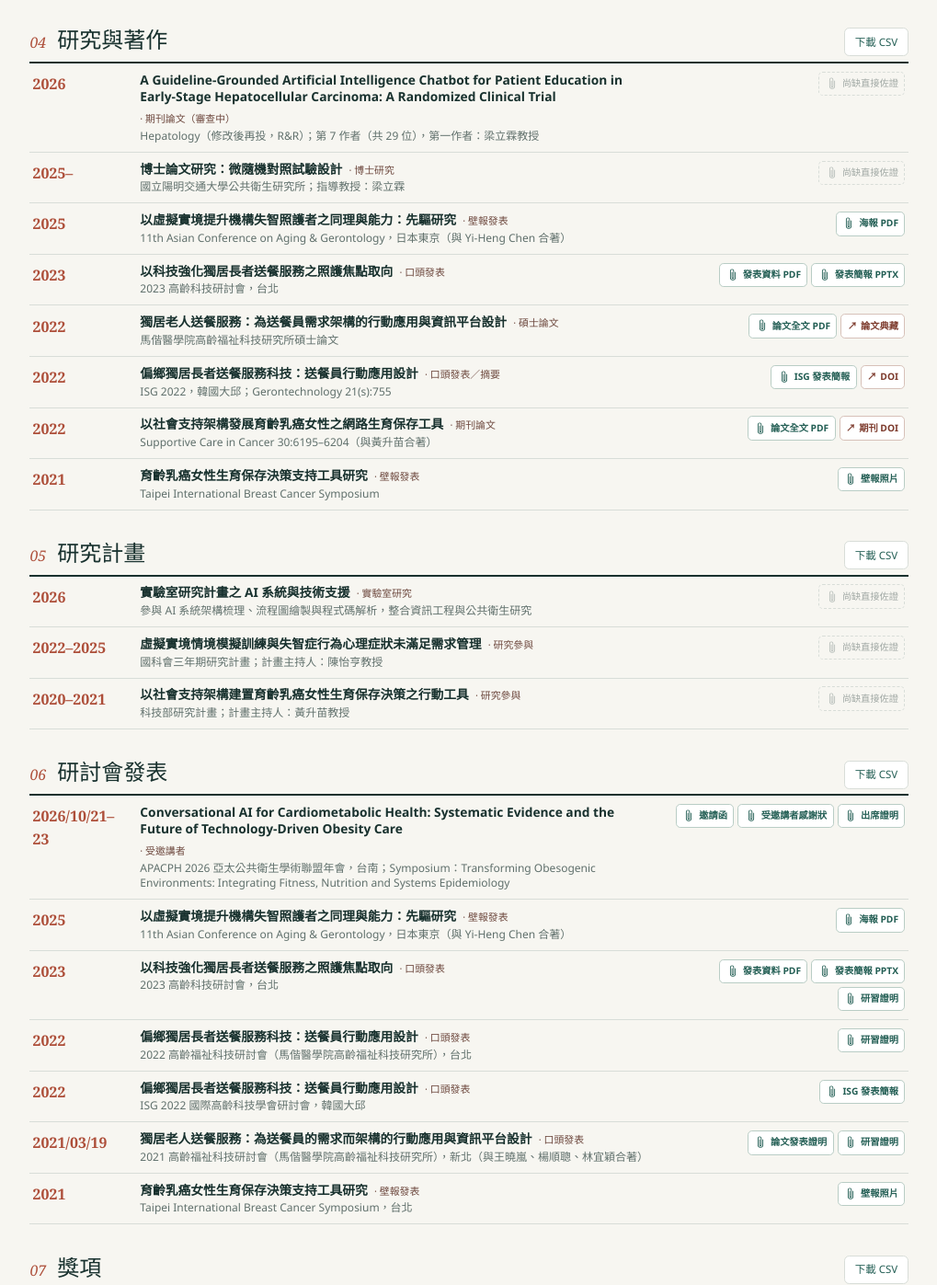
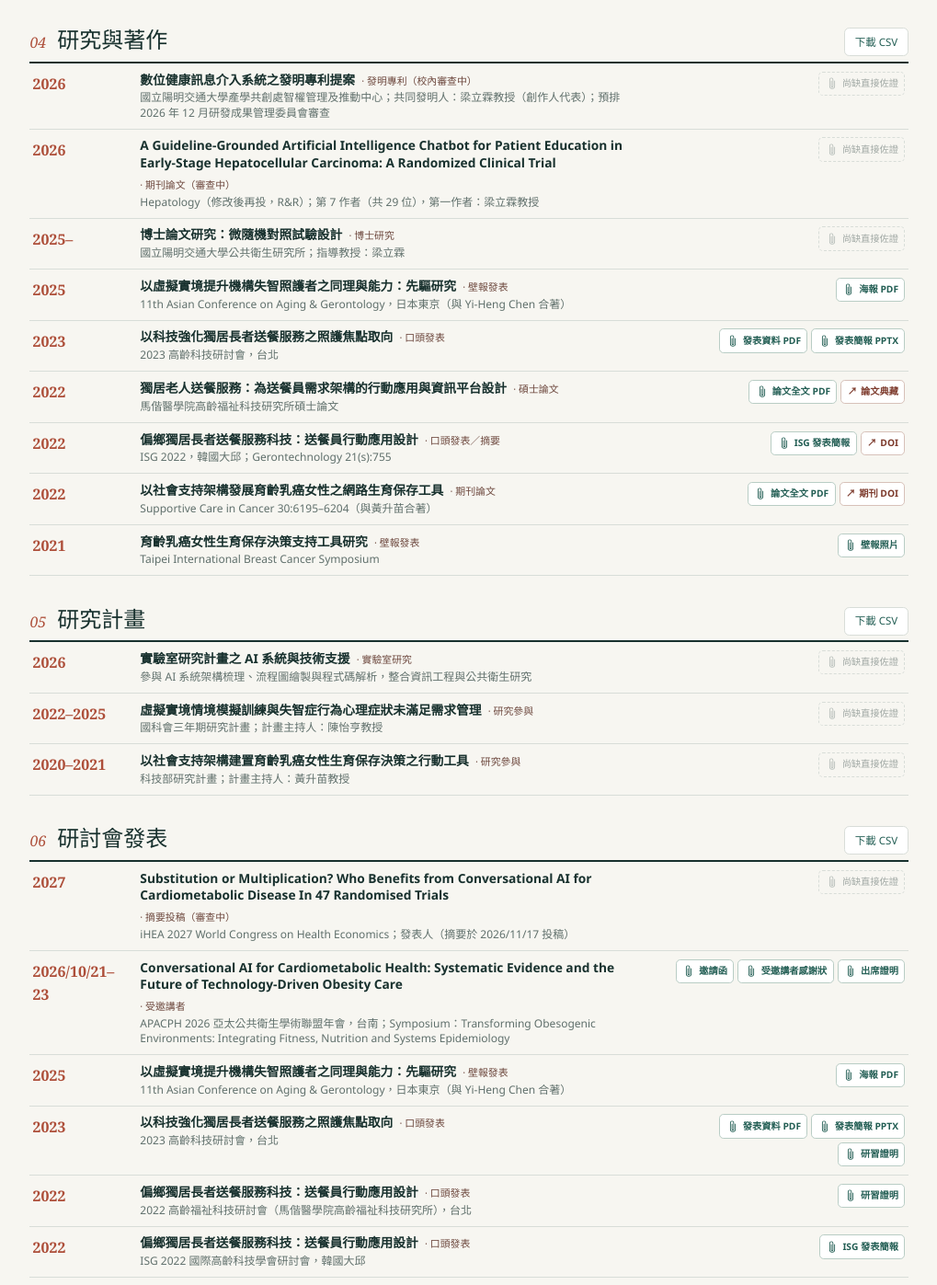
Before and after one commit to csy23658/aria-chang-profile, a plain HTML site: page index.html in a window 1280 px wide. Shown: the part 1403-2800 px from the top of the page at 92% size, without its empty margins (254-1273 px from the left). Drawn offline with Linux system fonts and the light colour scheme.

Commit message:
履歷更新 2026/11/23：新增發明專利提案（校內審查中）與 iHEA 2027 摘要投稿
Co-Authored-By: Claude Opus 5.5 <noreply@anthropic.com>
Claude-Session: https://claude.ai/code/session_01HxqPVr73AaoCctpu5tADdp

```diff
--- a/data/profile.js
+++ b/data/profile.js
@@ -1,5 +1,5 @@
 window.PROFILE_DATA = {
-  lastUpdated: "2026-10-25",
+  lastUpdated: "2026-11-23",
   frontMatter: {
     position: { zh: "博士班研究生", en: "PhD Student" },
     affiliation: { zh: "國立陽明交通大學 醫學院公共衛生研究所", en: "Institute of Public Health, College of Medicine, National Yang Ming Chiao Tung University" },
@@ -67,6 +67,7 @@ window.PROFILE_DATA = {
       id: "research",
       title: { zh: "研究與著作", en: "Research & Publications" },
       items: [
+        { date: "2026", title: { zh: "數位健康訊息介入系統之發明專利提案", en: "Invention Patent Proposal: Digital Health Messaging Intervention System" }, organization: { zh: "國立陽明交通大學產學共創處智權管理及推動中心；共同發明人：梁立霖教授（創作人代表）；預排 2026 年 12 月研發成果管理委員會審查", en: "IP Management Center, Office of Industry-Academia Innovation, National Yang Ming Chiao Tung University; co-inventor: Prof. Li-Lin Liang (representative inventor); scheduled for university IP committee review, December 2026" }, type: { zh: "發明專利（校內審查中）", en: "Invention patent (under university review)" }, missingEvidence: true },
         { date: "2026", title: { zh: "A Guideline-Grounded Artificial Intelligence Chatbot for Patient Education in Early-Stage Hepatocellular Carcinoma: A Randomized Clinical Trial", en: "A Guideline-Grounded Artificial Intelligence Chatbot for Patient Education in Early-Stage Hepatocellular Carcinoma: A Randomized Clinical Trial" }, organization: { zh: "Hepatology（修改後再投，R&R）；第 7 作者（共 29 位），第一作者：梁立霖教授", en: "Hepatology (revise and resubmit, R&R); 7th of 29 authors; first author: Prof. Li-Lin Liang" }, type: { zh: "期刊論文（審查中）", en: "Journal article (under review)" }, missingEvidence: true },
         { date: "2025–", title: { zh: "博士論文研究：微隨機對照試驗設計", en: "Doctoral Research: Micro-Randomized Trial Design" }, organization: { zh: "國立陽明交通大學公共衛生研究所；指導教授：梁立霖", en: "Institute of Public Health, National Yang Ming Chiao Tung University; Advisor: Prof. Li-Lin Liang" }, type: { zh: "博士研究", en: "Doctoral research" }, missingEvidence: true },
         { date: "2025", title: { zh: "以虛擬實境提升機構失智照護者之同理與能力：先驅研究", en: "Enhancing Formal Caregiver Empathy and Competence in Institutional Dementia Care Through Virtual Reality: A Pilot Study" }, organization: { zh: "11th Asian Conference on Aging & Gerontology，日本東京（與 Yi-Heng Chen 合著）", en: "11th Asian Conference on Aging & Gerontology, Tokyo (with Yi-Heng Chen)" }, type: { zh: "壁報發表", en: "Poster" }, evidence: [{ label: { zh: "海報 PDF", en: "Poster PDF" }, url: "https://drive.google.com/file/d/1IJNuBmeYl2xRe1iIikp_2ZbxEo9MeCW9/view" }] },
@@ -89,6 +90,7 @@ window.PROFILE_DATA = {
     {
       id: "conferences", title: { zh: "研討會發表", en: "Conference Presentations" },
       items: [
+        { date: "2027", title: { zh: "Substitution or Multiplication? Who Benefits from Conversational AI for Cardiometabolic Disease In 47 Randomised Trials", en: "Substitution or Multiplication? Who Benefits from Conversational AI for Cardiometabolic Disease In 47 Randomised Trials" }, organization: { zh: "iHEA 2027 World Congress on Health Economics；發表人（摘要於 2026/11/17 投稿）", en: "iHEA 2027 World Congress on Health Economics; presenter (abstract submitted 17 Nov 2026)" }, type: { zh: "摘要投稿（審查中）", en: "Abstract (under review)" }, missingEvidence: true },
         { date: "2026/10/21–23", title: { zh: "Conversational AI for Cardiometabolic Health: Systematic Evidence and the Future of Technology-Driven Obesity Care", en: "Conversational AI for Cardiometabolic Health: Systematic Evidence and the Future of Technology-Driven Obesity Care" }, organization: { zh: "APACPH 2026 亞太公共衛生學術聯盟年會，台南；Symposium：Transforming Obesogenic Environments: Integrating Fitness, Nutrition and Systems Epidemiology", en: "APACPH 2026 Conference, Tainan, Taiwan; Symposium: Transforming Obesogenic Environments: Integrating Fitness, Nutrition and Systems Epidemiology" }, type: { zh: "受邀講者", en: "Invited Speaker" }, evidence: [{ label: { zh: "邀請函", en: "Invitation letter" }, url: "https://drive.google.com/file/d/1lQ63ADnzOr0CwxFpXutAzSe7LdhAawtg/view" }, { label: { zh: "受邀講者感謝狀", en: "Certificate of Appreciation (Invited Speaker)" }, url: "https://drive.google.com/file/d/1mMyvAA0H0eUyCsCFoXW6KRqA2lMd-36d/view" }, { label: { zh: "出席證明", en: "Certificate of Attendance" }, url: "https://drive.google.com/file/d/1nnjpNGnzK2TfawSD6E3zL8o7dg_WoEp5/view" }] },
         { date: "2025", title: { zh: "以虛擬實境提升機構失智照護者之同理與能力：先驅研究", en: "Enhancing Formal Caregiver Empathy and Competence in Institutional Dementia Care Through Virtual Reality: A Pilot Study" }, organization: { zh: "11th Asian Conference on Aging & Gerontology，日本東京（與 Yi-Heng Chen 合著）", en: "11th Asian Conference on Aging & Gerontology, Tokyo, Japan (with Yi-Heng Chen)" }, type: { zh: "壁報發表", en: "Poster" }, evidence: [{ label: { zh: "海報 PDF", en: "Poster PDF" }, url: "https://drive.google.com/file/d/1IJNuBmeYl2xRe1iIikp_2ZbxEo9MeCW9/view" }] },
         { date: "2023", title: { zh: "以科技強化獨居長者送餐服務之照護焦點取向", en: "Technology-enhanced care focus approach to meal delivery for solitary seniors" }, organization: { zh: "2023 高齡科技研討會，台北", en: "2023 Conference on Gerontechnology, Taipei, Taiwan" }, type: { zh: "口頭發表", en: "Oral presentation" }, evidence: [{ label: { zh: "發表資料 PDF", en: "Presentation record PDF" }, url: "https://drive.google.com/file/d/1cBg_vorspzV2vC231Kwi_BX7hC1M3TQL/view" }, { label: { zh: "發表簡報 PPTX", en: "Presentation PPTX" }, url: "https://drive.google.com/file/d/1L8btPPHeaGwGkga7S4CaN1oRVRz53AYd/view" }, { label: { zh: "研習證明", en: "Attendance certificate" }, url: "https://drive.google.com/file/d/1tdqdom4nnZ-aABrbSUiazyOvDLVoMqYC/view" }] },
--- a/index.html
+++ b/index.html
@@ -6,7 +6,7 @@
     <meta name="description" content="常守瑜 Aria Chang 的學術與專業履歷，附 Google Drive 佐證連結。">
     <meta name="color-scheme" content="light">
     <title>常守瑜 Aria Chang｜Academic Profile</title>
-    <link rel="stylesheet" href="styles.css?v=20261025">
+    <link rel="stylesheet" href="styles.css?v=20261123">
   </head>
   <body>
     <a class="skip-link" href="#main-content" data-i18n="skip">跳至主要內容</a>
@@ -66,7 +66,7 @@
     </main>
 
     <noscript>此網站需要 JavaScript 才能顯示履歷內容。</noscript>
-    <script src="data/profile.js?v=20261025"></script>
-    <script src="script.js?v=20261025"></script>
+    <script src="data/profile.js?v=20261123"></script>
+    <script src="script.js?v=20261123"></script>
   </body>
 </html>
```
